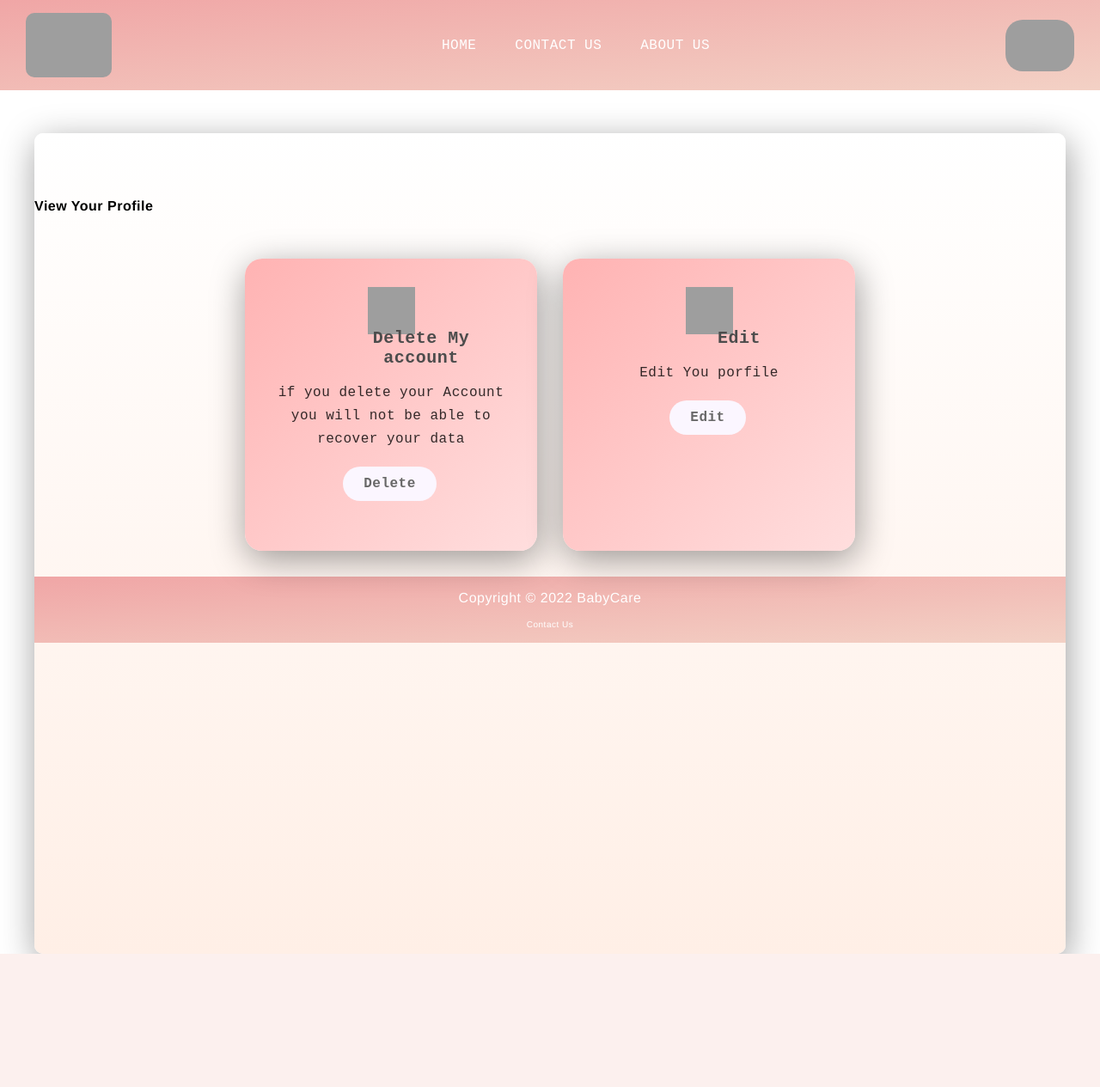
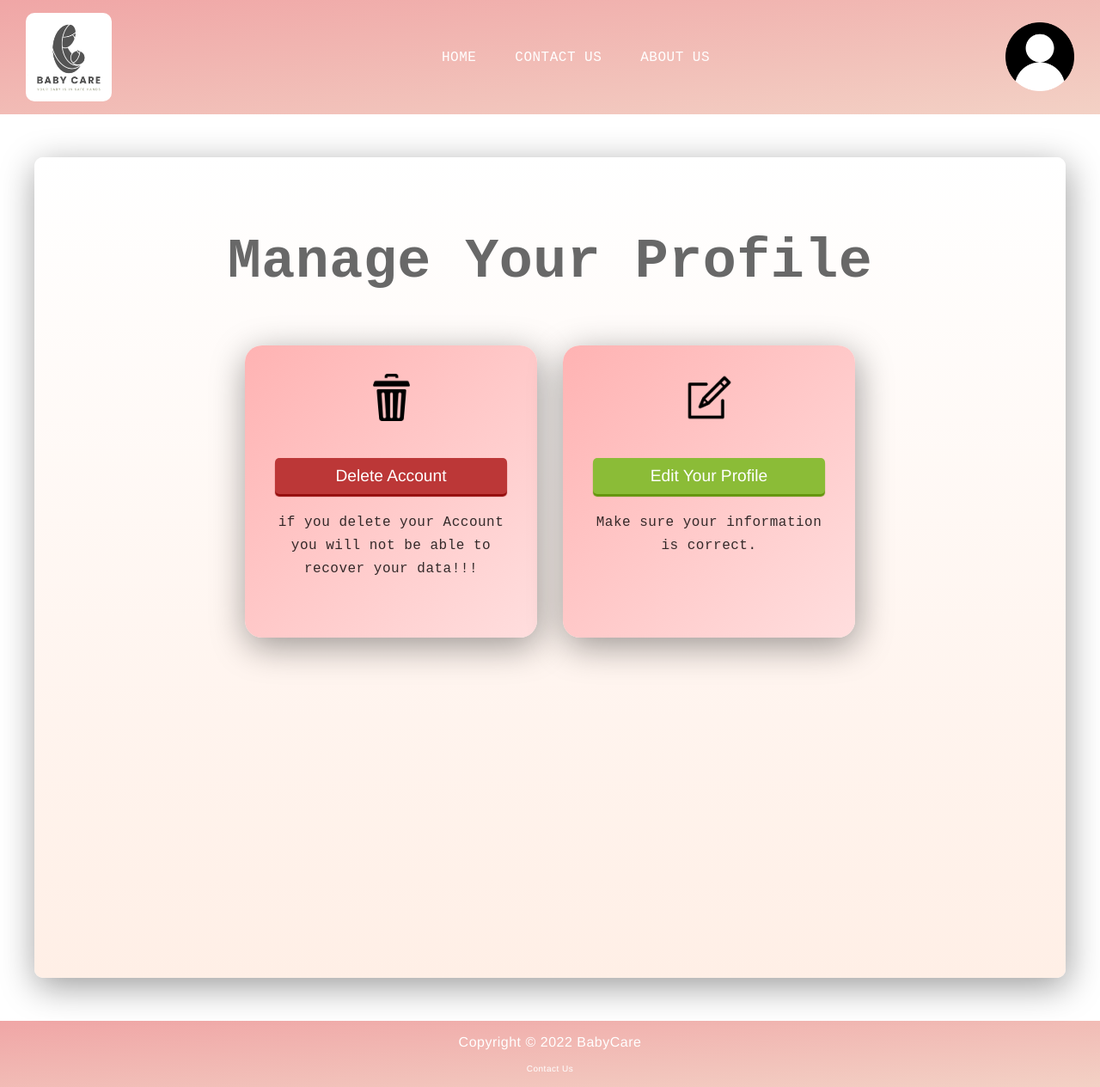
Before and after one commit to GhadeerAlmansour/BabyCare, a PHP site: page /html/ViewProfile.html in a window 1280 px wide. Shown: the whole page at 86% size. Before the commit the page ends 1110 px from the top, so only its background shows below. Run offline with PHP 8.4, Linux system fonts and the light colour scheme; grey boxes are pictures that could not be loaded.

Commit message:
add view

```diff
--- a/css/home.css
+++ b/css/home.css
@@ -46,6 +46,23 @@
 overflow: scroll;
 
   }
+  .container3{
+    width: 1200px;
+    height: 900px;
+    position: relative;
+    margin: auto;
+    box-shadow: 2px 10px 40px rgba(8, 8, 8, 0.4);
+    border-radius: 10px;
+    margin-top: 50px;
+    margin-bottom: 50px;
+    background-image: url(../images/background.JPG) ;
+    background-position:center ;
+    background-size: cover;
+    background-image: linear-gradient(WHITE, #ffefe6);
+    padding-top: 55px;
+overflow: scroll;
+  }
+
   /*
   ----------------------
         Overlay
@@ -750,3 +767,61 @@ h5{
 }
 
 /* offer list ends */
+/*view profile*/
+button {
+  border: 0;
+  width: 270px;
+  padding: 10px;
+  margin: 20px auto;
+  -webkit-border-radius: 5px;
+     -moz-border-radius: 5px;
+           border-radius: 5px;
+  display: block;
+  text-decoration: none;
+   text-align: center;
+  font-family: 'Helvetica Neue', Helvetica, Arial, sans-serif;
+  font-size: 1.2em;
+}
+
+button:hover {
+  -webkit-transition: background-color 1s ease-in;
+      -moz-transition: background-color 1s ease-in;
+        -o-transition: background-color 1s ease-in;
+           transition: background-color 1s ease-in;
+}
+
+button:active {
+  margin-top: 22px;
+  margin-bottom: -2px;
+}
+
+
+.green {
+  color: #FFF;
+  background: #8bbc37;
+  -webkit-box-shadow: 0 3px 1px #64950d;
+     -moz-box-shadow: 0 3px 1px #64950d;
+           box-shadow: 0 3px 1px #64950d;
+}
+.green:hover {background: #85b237;}
+.green:active {
+  -webkit-box-shadow: 0 1px 1px #64950d;
+     -moz-box-shadow: 0 1px 1px #64950d;
+           box-shadow: 0 1px 1px #64950d;
+}
+
+.red {
+  color: #FFF;
+  background: #bc3737;
+  -webkit-box-shadow: 0 3px 1px #950d0d;
+     -moz-box-shadow: 0 3px 1px #950d0d;
+           box-shadow: 0 3px 1px #950d0d;
+}
+.red:hover {background: #b23737;}
+.red:active {
+  margin-top: 22px;
+  -webkit-box-shadow: 0 1px 1px #950d0d;
+     -moz-box-shadow: 0 1px 1px #950d0d;
+           box-shadow: 0 1px 1px #950d0d;
+}
+/*view profile ends*/
--- a/html/ViewProfile.html
+++ b/html/ViewProfile.html
@@ -7,47 +7,47 @@
 
 <body>
   <div class="header" >
-    <image src="webLogo.png" class="logo" alt="BabyCare Logo">
+    <image src="../images/webLogo.jpeg" class="logo" alt="BabyCare Logo">
 <ul>
     <li><a href="#">Home</a></li>
     <li><a href="mailto:BabyCareInfo.sa@gmail.com">Contact Us</a></li>
     <li><a href="#aboutus">About Us</a></li>
 </ul>
-<image src="userIcon.png" class="image">
+<image src="../images/userIcon.png" class="image">
 
   </div>
-  <div class="container2" style=" height: 900px;
-  ">
-   <div class="option">
+  <div class="container3" style=" height: 900px;">
+
+
 
     <div class="title">
-        <h4>View Your Profile </h4>
+                                    <h2>Manage Your Profile </h2>
     </div>
 
     <div class="box">
         <div class="card">
-            <image src="deleteico.png" alt="icon" class="icon">
-            <h5>Delete My account</h5>
+            <image src="../images/delet.png" alt="icon" class="icon">
+          <button class="red">
+                    Delete Account
+                </button>
             <div class="pra">
-                <p>if you delete your Account you will not be able to recover your data  </p>
+                <p>if you delete your Account you will not be able to recover your data!!!  </p>
 
-                <p style="text-align: center;">
-                    <a class="button" href="#">Delete</a>
-                </p>
+
             </div>
         </div>
 
 
 
         <div class="card">
-            <image src="edit.png" alt="icon" class="icon">
-                <h5>Edit </h5>
+            <image src="../images/Edit_icon.png" alt="icon" class="icon">
+                <button class="green">
+                    Edit Your Profile
+                </button>
             <div class="pra">
-                <p>Edit You porfile</p>
+                <p>Make sure your information is correct. </p>
 
-                <p style="text-align: center;">
-                    <a class="button" href="#">Edit</a>
-                </p>
+
             </div>
         </div>
 
@@ -55,6 +55,11 @@
 
     </div>
 </div>
+
+
+
+
+
 
 
 
--- a/html/home.html
+++ b/html/home.html
@@ -86,6 +86,7 @@
   </select>
                     <button class="control-button up">Sign Up</button>
                   </form>
+
                   <form id="sign-up-form-parent" class="parent">
                       <h3>sign up as parent</h3>
                       <input type="text" placeholder="First Name"/>
```
Also changed, not shown: html/edit.html (added, +50 -0 lines), html/ViewBooking.html (added), images/Edit_icon.png (added), images/delet.png (added), images/deleteico.png (deleted), images/edit.png (deleted).
